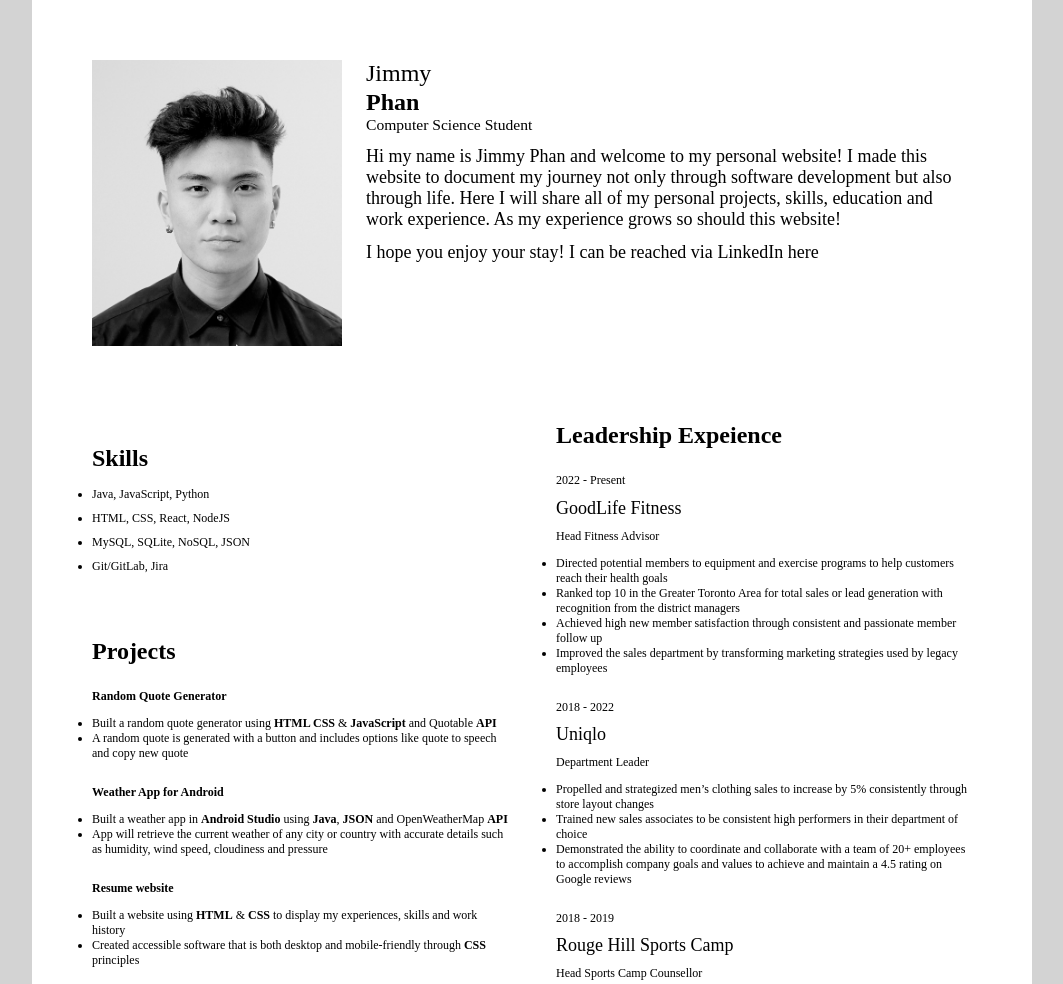
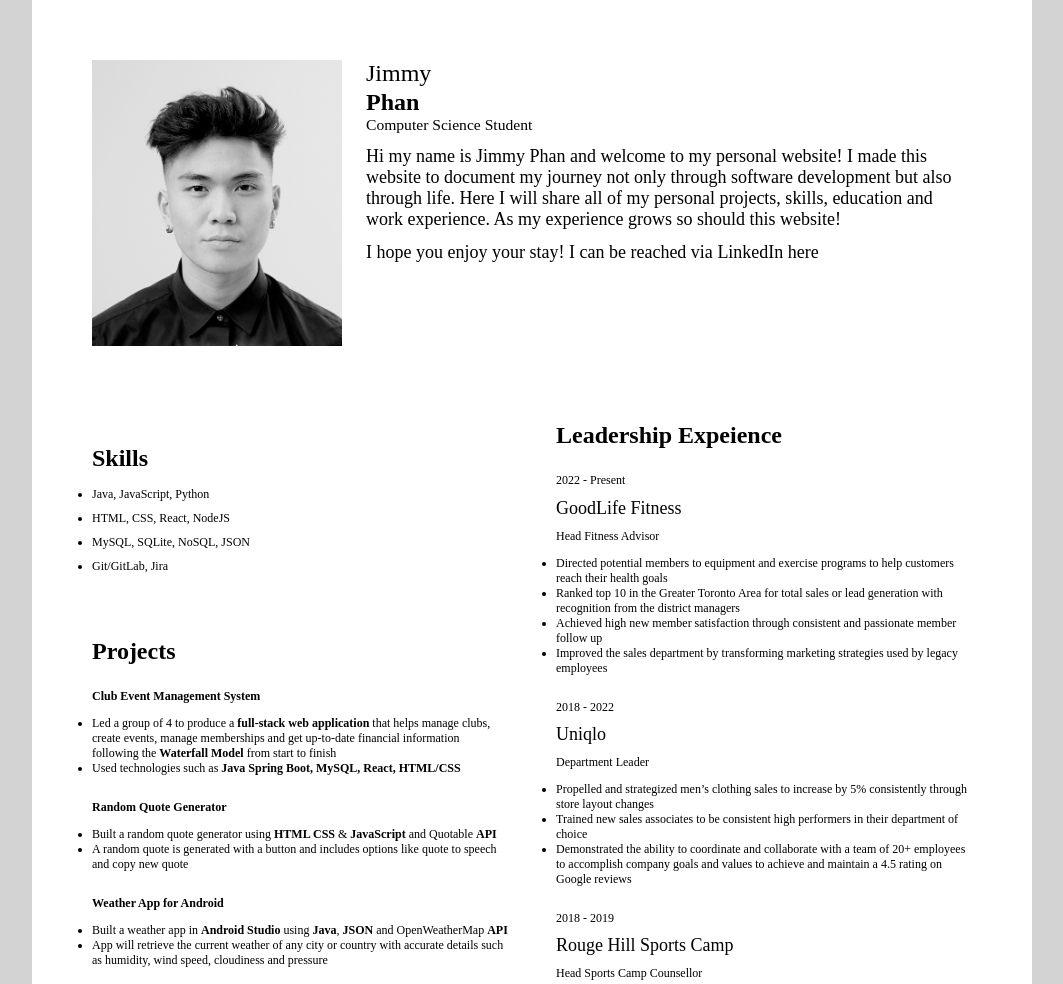
Before and after one commit to JimmyPhanGit/v1-Jimmy-Personal-Portfolio-Website, a plain HTML site: page index.html in a window 1280 px wide. Shown: the top 984 px of the page, without its empty margins (108-1171 px from the left). Drawn offline with nearby package versions, Linux system fonts and the light colour scheme.

Commit message:
Update index.html

```diff
--- a/index.html
+++ b/index.html
@@ -50,6 +50,19 @@
             </div>
             <div class="projects">
                 <h3 class = "title">Projects</h3>
+                <div class = "project_item">
+                    <h4 class = "project_name">Club Event Management System</h4>
+                    <p class ="description">
+                        <ul>
+                            <li>
+                                Led a group of 4 to produce a <b>full-stack web application</b> that helps manage clubs, create events, manage memberships and get up-to-date financial information following the <b>Waterfall Model</b> from start to finish
+                            </li>
+                            <li>
+                                Used technologies such as <b>Java Spring Boot, MySQL, React, HTML/CSS</b>
+                            </li>
+                        </ul>
+                    </p>
+                </div>
                 <div class = "project_item">
                     <h4 class = "project_name">Random Quote Generator</h4>
                     <p class ="description">
```
